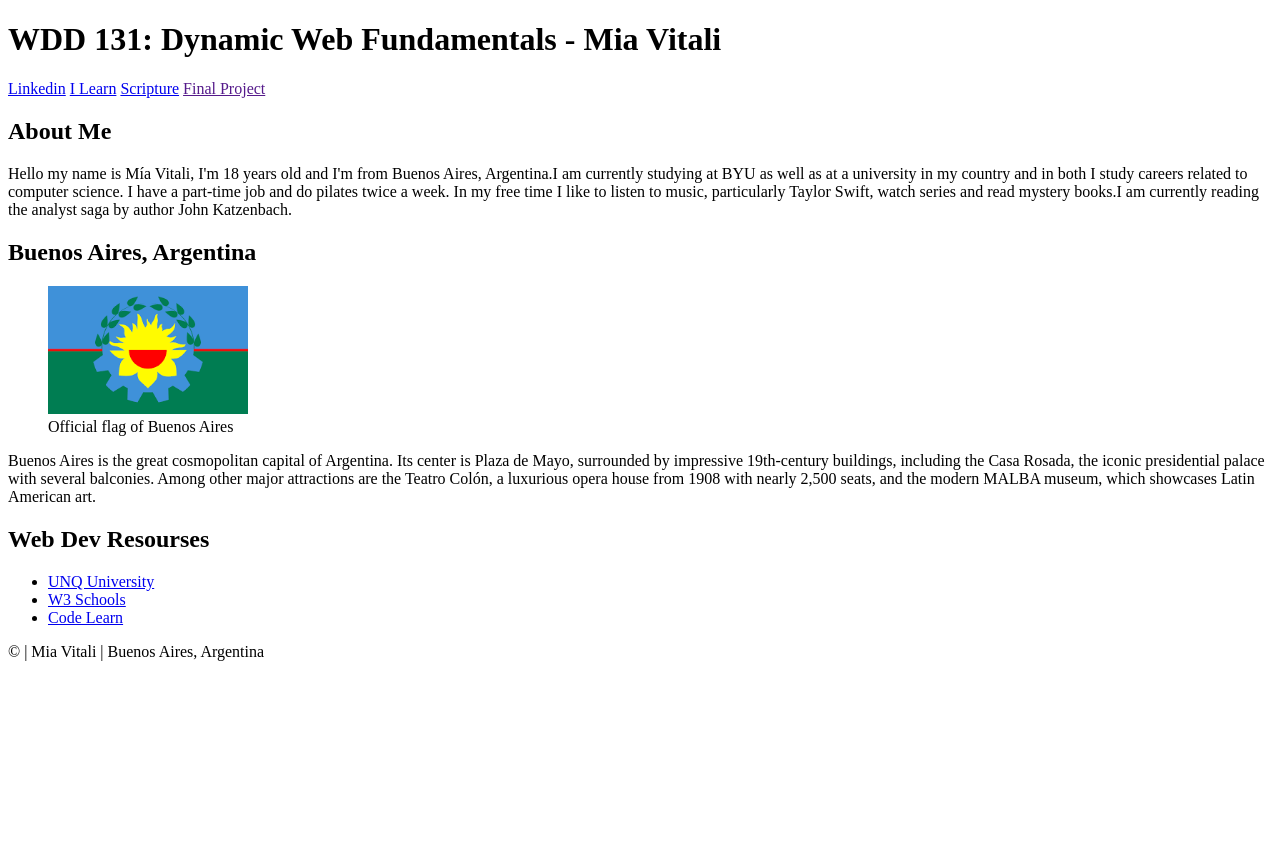
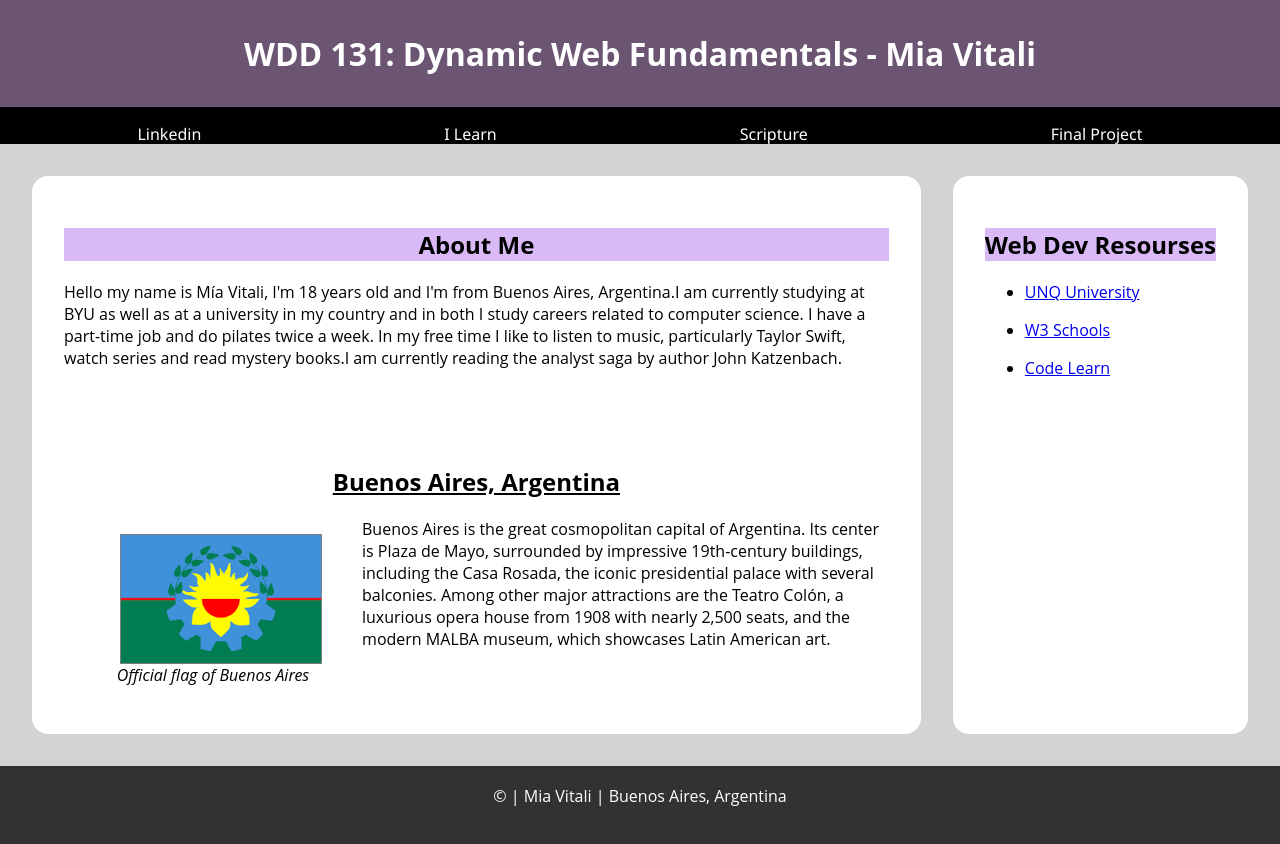
Before and after one commit to miavitali/wdd131, a plain HTML site: page intex.html in a window 1280 px wide. Before the commit the page ends 800 px from the top, so only its background shows below. Drawn offline with Linux system fonts and the light colour scheme.

Commit message:
scripts and css

```diff
--- a/intex.html
+++ b/intex.html
@@ -6,11 +6,13 @@
         <title>WDD 131 - Dynamic Web Fundamentals - Mia Vitali</title>
         <meta name="description" content="WDD 131 - Dynamic Web Fundamentals - Mia Vitali">
         <meta name="author" content="Mia Vitali">
+        <link rel="stylesheet" href="styles/base.css">
+        <script src="scripts/getdates.js" defer></script>
     </head>
     <body>
         <header>
             <h1>WDD 131: Dynamic Web Fundamentals - Mia Vitali</h1>
-            <nav>
+            <nav class="navigation">
                 <a href="linkedin.com">Linkedin</a>
                 <a href="https://byui.instructure.com/.">I Learn</a>
                 <a href="https://www.churchofjesuschrist.org/study/scriptures/bofm/1-ne/3?lang=eng&id=p7#p7">Scripture</a>
@@ -19,7 +21,7 @@
         </header>
         <main>
             <section class="card">
-                <h2>About Me</h2>
+                <h2 class="imp">About Me</h2>
                 <p>Hello my name is Mía Vitali, I'm 18 years old and I'm from Buenos Aires, Argentina.I am currently studying at BYU as well as at a university in my country and in both I study careers related to computer science. I have a part-time job and do pilates twice a week. In my free time I like to listen to music, particularly Taylor Swift, watch series and read mystery books.I am currently reading the analyst saga by author John Katzenbach.</p>
                 <h2 class="home">Buenos Aires, Argentina</h2>
                 <figure>
@@ -29,7 +31,7 @@
                 <p>Buenos Aires is the great cosmopolitan capital of Argentina. Its center is Plaza de Mayo, surrounded by impressive 19th-century buildings, including the Casa Rosada, the iconic presidential palace with several balconies. Among other major attractions are the Teatro Colón, a luxurious opera house from 1908 with nearly 2,500 seats, and the modern MALBA museum, which showcases Latin American art.</p>
             </section>
             <section class="card">
-                <h2>Web Dev Resourses</h2>
+                <h2 class="imp">Web Dev Resourses</h2>
                 <nav>
                     <ul class="resources">
                         <li>
--- a/scripts/getdates.js
+++ b/scripts/getdates.js
@@ -0,0 +1,6 @@
+const currentyear = document.querySelector("#currentyear")
+const today = new Date();
+currentyearyear.innerHTML = `getFullYear(): <span class="highlight">${today.getFullYear()}</span>`;
+
+const lastModified = document.querySelector("#lastModified")
+lastModified.innerHTML = `Last modified: ${document.lastModified}`
--- a/styles/base.css
+++ b/styles/base.css
@@ -0,0 +1,91 @@
+body{
+    display: grid;
+    max-width: max-content;
+    grid-template: 9rem auto 7rem / auto;
+    font-family: "Open Sans", sans-serif;
+    margin: 0;
+}
+header{
+    display: grid;
+    grid-template: auto auto auto;
+    background: rgb(107, 85, 114);
+    color: white;
+    grid-column: 1 / 4;
+}
+h1{
+    text-align: center;
+    margin: 2rem;
+}
+.navigation{
+    display: flex;
+    justify-content: space-around;
+    background-color: black;
+    font-family: 'Segoe UI', Tahoma, Geneva, Verdana, sans-serif;
+    padding: 1rem;
+}
+.navigation a{
+    text-decoration: none;
+    color: white;
+}
+main {
+    display: grid;
+    grid-template-columns: auto auto;
+    background: lightgrey;
+    padding: 1rem;
+  }
+
+  .card {
+    background: white;
+    border: black;
+    border-radius: 1rem;
+    padding: 2rem;
+    margin: 1rem;
+
+  }
+
+  .imp {
+    text-align: center;
+    background-color: rgba(137, 43, 226, 0.322);
+  }
+  .card h2{
+    text-align: center;
+  }
+
+  figure {
+    float: left;
+  }
+
+  figcaption {
+    text-align: center;
+    font-style: italic;
+  }
+
+  .card img {
+    float: right;
+    margin-left: 1rem;
+    border: 1px solid grey;
+  }
+
+  .home {
+    margin-top: 6rem;
+    text-decoration: underline;
+  }
+
+  .resources {
+    display: flex;
+    flex-direction: column;
+  }
+
+  .resources li {
+    margin-bottom: 1rem;
+  }
+
+
+  footer {
+    background: rgb(50, 50, 50);
+    color: white;
+    text-align: center;
+    grid-column: 1 / 4;
+    padding: 0.2rem;
+    margin: 0%;
+  }
```
